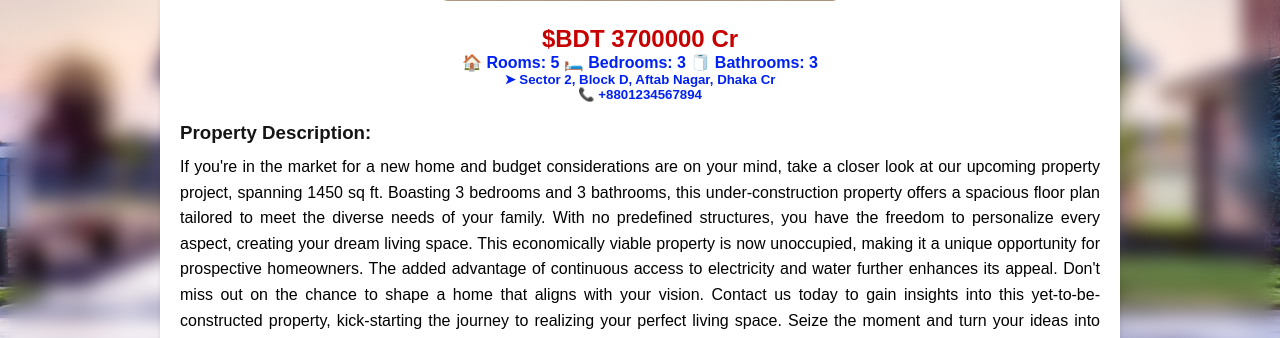
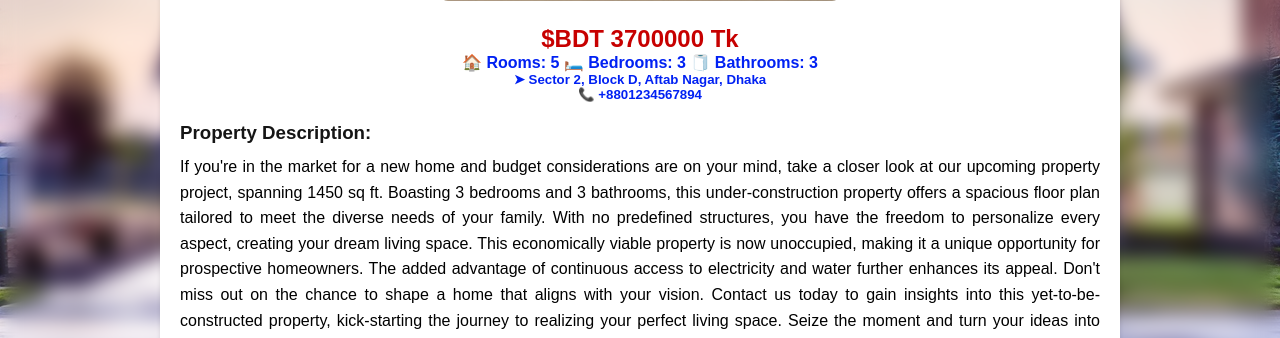
Before and after one commit to InjamulHaque1/SmartPredictor, a Django app: page /detailBody/1001/ in a window 1280 px wide. Shown: the part 497-835 px from the top of the page. Run offline with Django 5.2, Linux system fonts and the light colour scheme; data comes from the database, SQL or seed files in the repository; both versions use the stored data as it was after the commit; data that the repository does not hold is empty; some web fonts are replaced.

Commit message:
updating models

```diff
--- a/project/myapp/templates/detailBody.html
+++ b/project/myapp/templates/detailBody.html
@@ -13,11 +13,11 @@
         <div class="product">
             <div class="product-header">
                 <img class="imageMod" src="{{ house.image.url }}" alt="{{ house.title }}" />
-                <h2 class="accent-medium">$BDT {{ house.price }} Cr</h2>
+                <h2 class="accent-medium">$BDT {{ house.price }} Tk</h2>
                 <span class="accent-primary"> <b>🏠 Rooms: {{ house.rooms }}</b> </span>
                 <span class="accent-primary"> <b>🛏️ Bedrooms: {{ house.bedroom }}</b> </span>
                 <span class="accent-primary"> <b>🧻 Bathrooms: {{ house.bathroom }}</b> </span>
-                <h5 class="accent-primary">➤ {{ house.address }} Cr</h5>
+                <h5 class="accent-primary">➤ {{ house.address }}</h5>
                 <h5 class="accent-primary">📞 {{ house.contact }}</h5>
             </div>
             <div class="product-footer">
--- a/project/myapp/templates/home.html
+++ b/project/myapp/templates/home.html
@@ -28,7 +28,7 @@
       <div class="card">
         <h2>Predictions</h2>
         <p>Get your ML prediction</p>
-        <a href="{% url 'prediction' %}" class="card-button">Learn more</a>
+        <a href="{% url 'prediction' %}" class="card-button">View Predictions</a>
       </div>
     </div>
 
--- a/project/myapp/templates/houses.html
+++ b/project/myapp/templates/houses.html
@@ -21,7 +21,7 @@
                 <p>Type: {{ house.productCategory }}<i class="fas fa-home"></i></p>
                 <p>{{ house.address }}</p>
                 <div class="bottom-button">
-                    <span>$BDT {{ house.price }} Cr</span>
+                    <span>$BDT {{ house.price }} Tk</span>
                     <button>Buy Now</button>
                 </div>
             </div>
```
Also changed, not shown: project/db.sqlite3.
